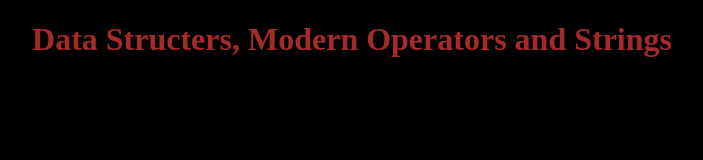
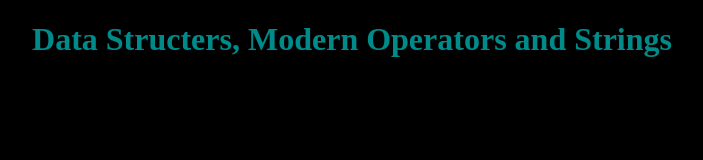
Before and after one commit to Yunuskupucu/JS-Udemy, a plain HTML site: page Data Structures, Modern Operators and Strings/index.html in a window 1280 px wide. Shown: the whole page, without its empty margins (288-991 px from the left). Drawn offline with Linux system fonts and the light colour scheme.

Commit message:
html düzenlendi

```diff
--- a/Data Structures, Modern Operators and Strings/index.html
+++ b/Data Structures, Modern Operators and Strings/index.html
@@ -7,7 +7,7 @@
     <title>Document</title>
   </head>
   <body style="background-color: black">
-    <h1 style="text-align: center; color: brown">
+    <h1 style="text-align: center; color: darkcyan">
       Data Structers, Modern Operators and Strings
     </h1>
     <script src="script.js"></script>
```
